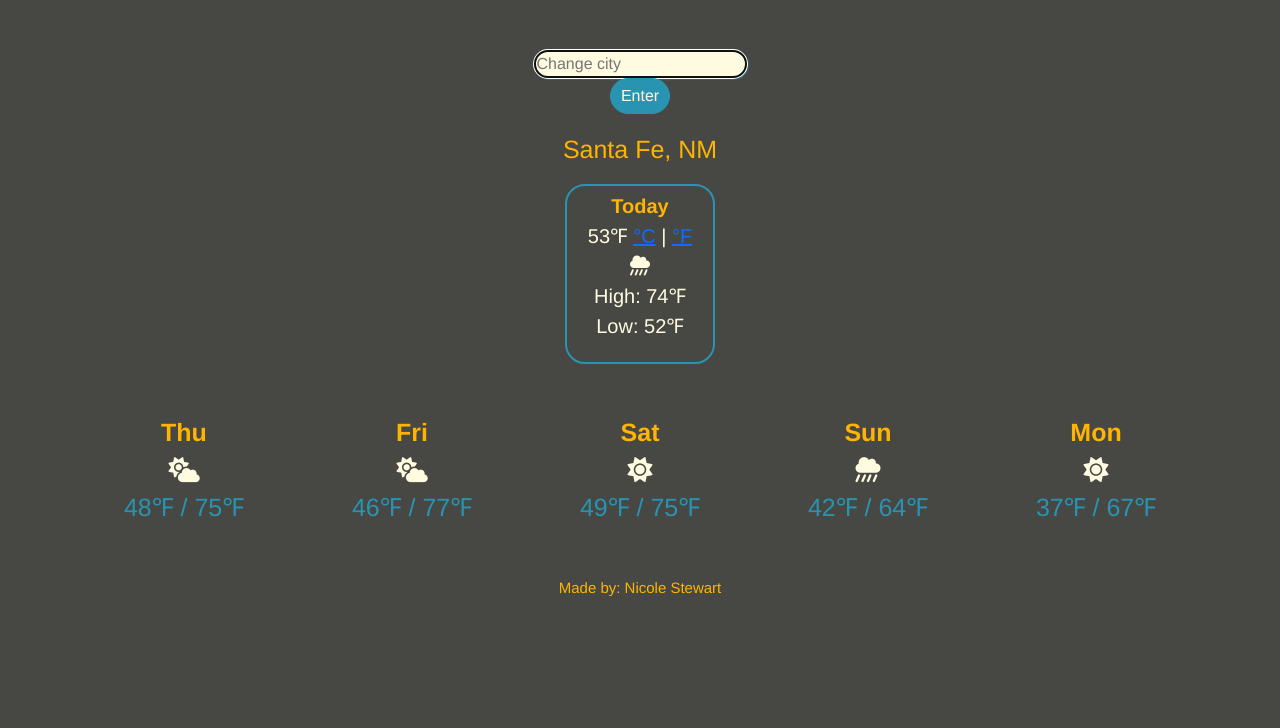
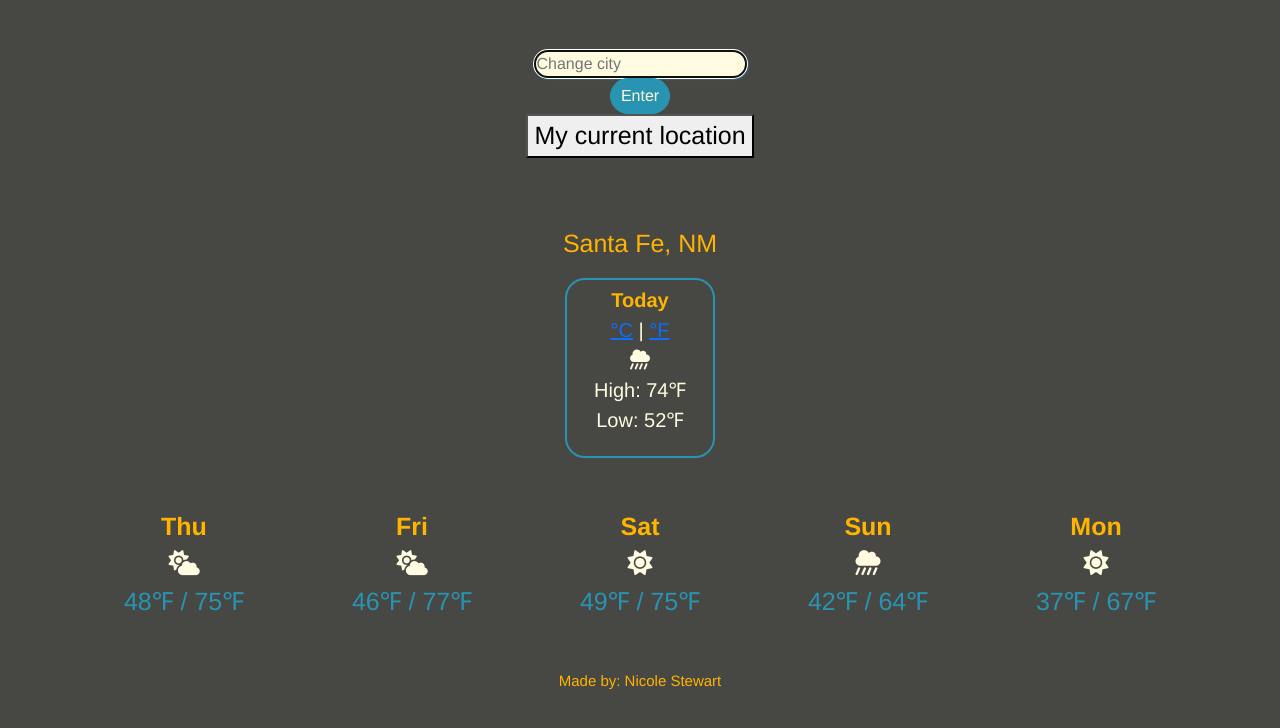
Before and after one commit to nicstewart0022/weather-app-2, a plain HTML site: page index.html in a window 1280 px wide. Drawn offline with nearby package versions, Linux system fonts and the light colour scheme.

Commit message:
Added codesandbox html

```diff
--- a/index.html
+++ b/index.html
@@ -19,8 +19,10 @@
     <script
       src="https://kit.fontawesome.com/dc0b793953.js"
       crossorigin="anonymous"
-    ></script>
-    <script src="src/index.js"></script>
+		></script>
+		<script src="https://unpkg.com/axios/dist/axios.min.js"></script>
+
+    <script src="index.js"></script>
     <link rel="stylesheet" href="styles.css" />
   </head>
 
@@ -39,12 +41,18 @@
       />
       <input type="submit" class="enter" value="Enter" />
     </form>
-    <h1 class="cityName" id="city-name">Santa Fe, NM</h1>
-    <div class="currentWeather"
+    <div class="container" id="current-city">
+        <div class="center">
+          <button>My current location</button>
+        </div>
+      </div>
+    <h2 class="cityName" id="city-name">Santa Fe, NM</h2>
+
+    <div class="currentWeather">
     <p>
       <strong>Today</strong>
       <br />
-      <text >53℉
+      <text id="current-temperature">
         </text>
         <a href="#" id="celsius-link">°C</a> |
         <a href="#" id="fahrenheit-link">°F</a>
@@ -93,6 +101,5 @@
       </div>
     </div>
     <p class="info">Made by: Nicole Stewart</p>
-    <script src="src/index.js"></script>
   </body>
 </html>
```
